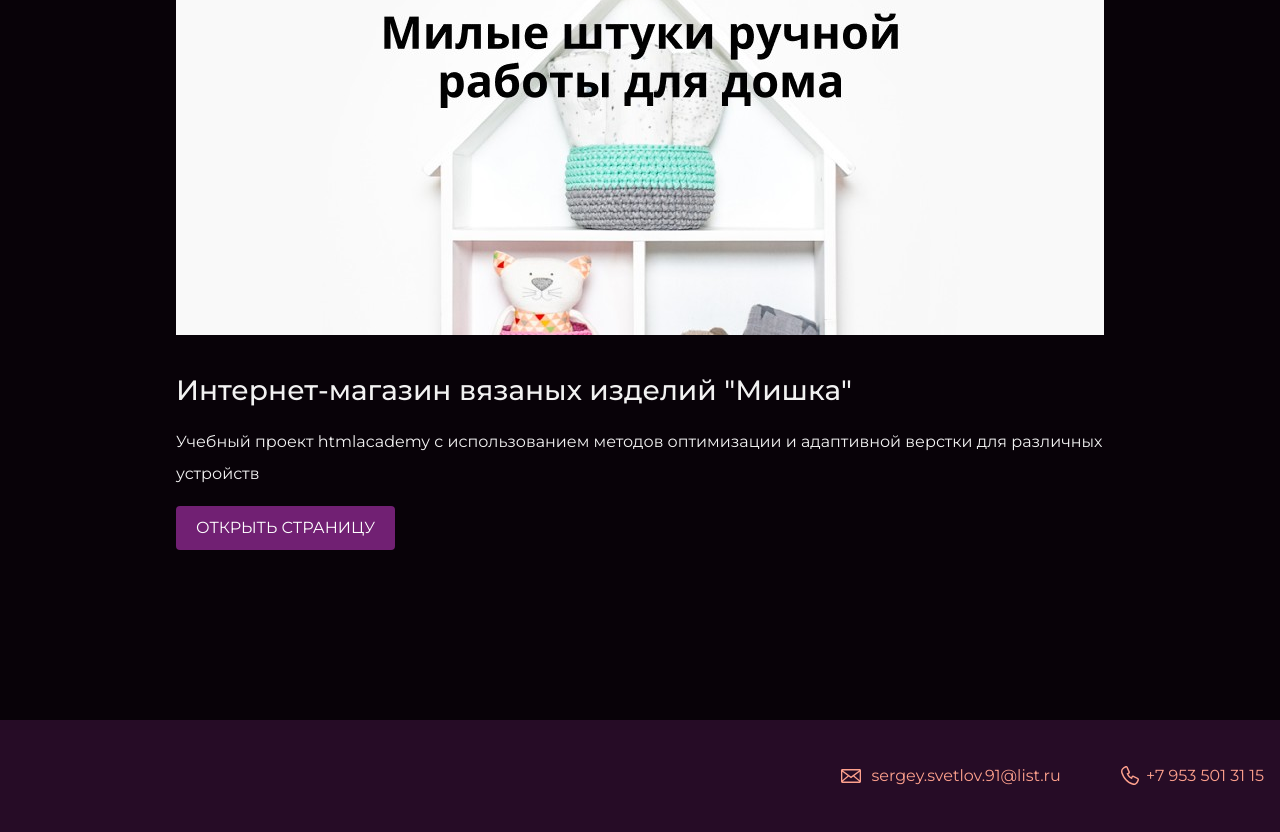
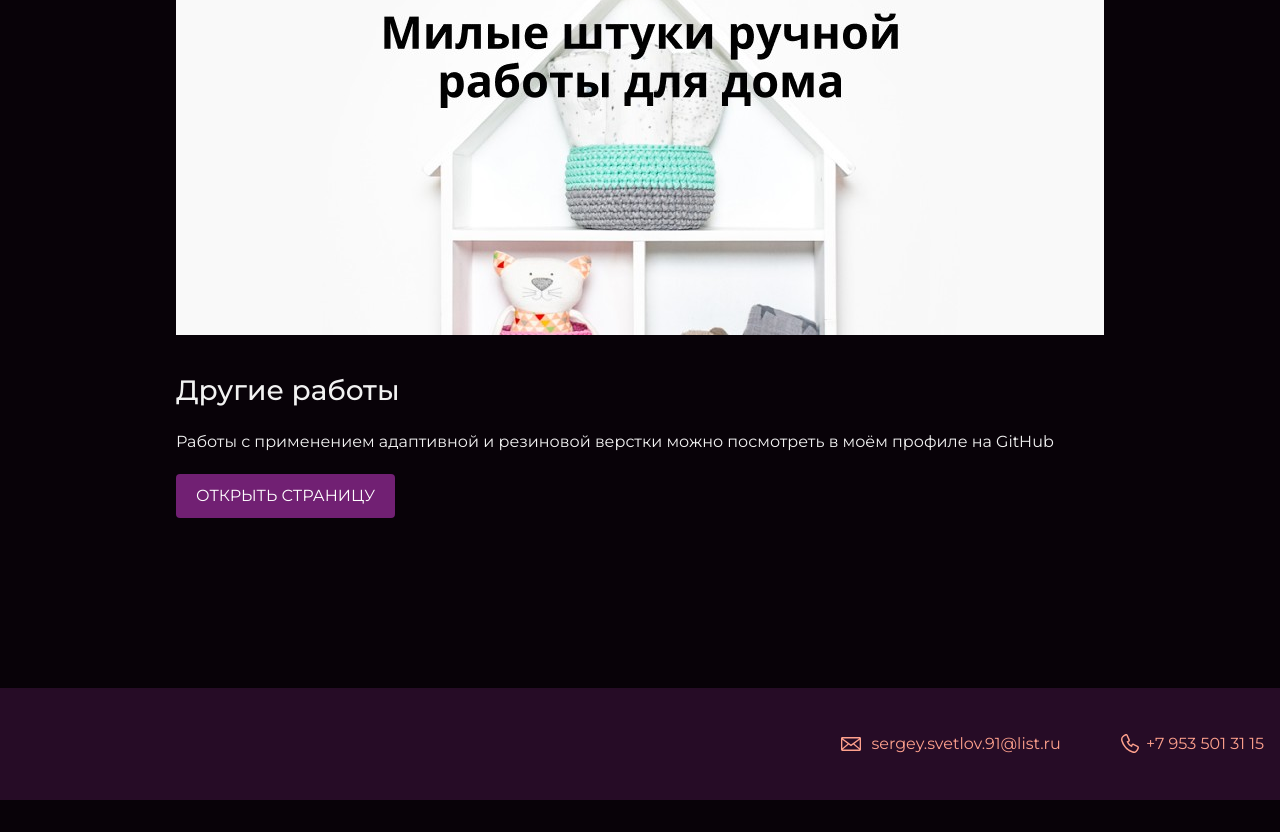
Before and after one commit to SergeySvetlov/portfolio, a plain HTML site: page index.html in a window 1280 px wide. Shown: the part 4839-5671 px from the top of the page. After the commit the page ends 5639 px from the top, so only its background shows below. Drawn offline with Linux system fonts and the light colour scheme.

Commit message:
Update index.html

```diff
--- a/index.html
+++ b/index.html
@@ -68,9 +68,9 @@
             <figure class="project-image">
                 <img src="files/mishka.jpg" width="928" height="536" alt="Скриншот интернет-магазина Мишка">
             </figure>
-            <h3>Интернет-магазин вязаных изделий "Мишка"</h3>
-            <p>Учебный проект htmlacademy c использованием методов оптимизации и адаптивной верстки для различных устройств</p>
-            <a class="button" href="https://sergeysvetlov.github.io/1796475-mishka-25/">Открыть страницу</a>
+            <h3>Другие работы</h3>
+            <p>Работы с применением адаптивной и резиновой верстки можно посмотреть в моём профиле на GitHub</p>
+            <a class="button" href="https://github.com/SergeySvetlov">Открыть страницу</a>
         </div>
     </section>
 
```
